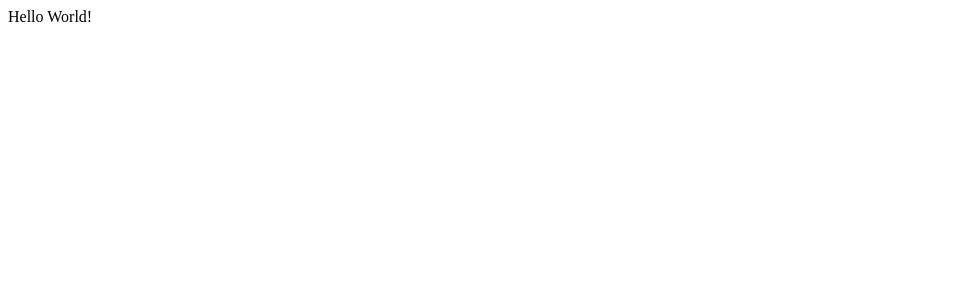
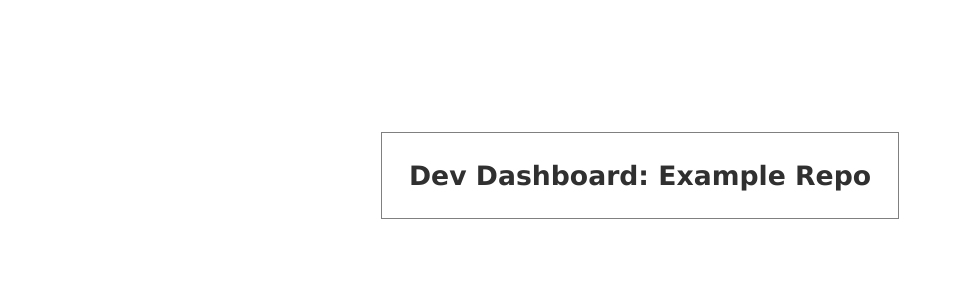
Before and after one commit to jeremehancock/Example-Repo, a plain HTML site: page index.html in a window 1280 px wide. Shown: the whole page, without its empty margins (0-954 px from the left). Drawn offline with Linux system fonts and the light colour scheme.

Commit message:
Update index.html

```diff
--- a/index.html
+++ b/index.html
@@ -1,9 +1,20 @@
-<!DOCTYPE html>
 <html>
-    <head>
-        <title>Hello World!</title>
-    </head>
-    <body>
-Hello World!
-    </body>
+<head>
+<title>Dev Dashboard: Example Repo</title>
+<style>
+* { font-family: verdana; font-size: 20pt; COLOR: #303030; }
+b { font-weight: bold; }
+table { border: 1px solid gray;}
+td { text-align: center; padding: 25;}
+</style>
+</head>
+<body>
+<center>
+<br><br><br><br>
+<table>
+<tr><td><b>Dev Dashboard: Example Repo</b></td></tr>
+</table>
+<br><br>
+</center>
+</body>
 </html>
```
